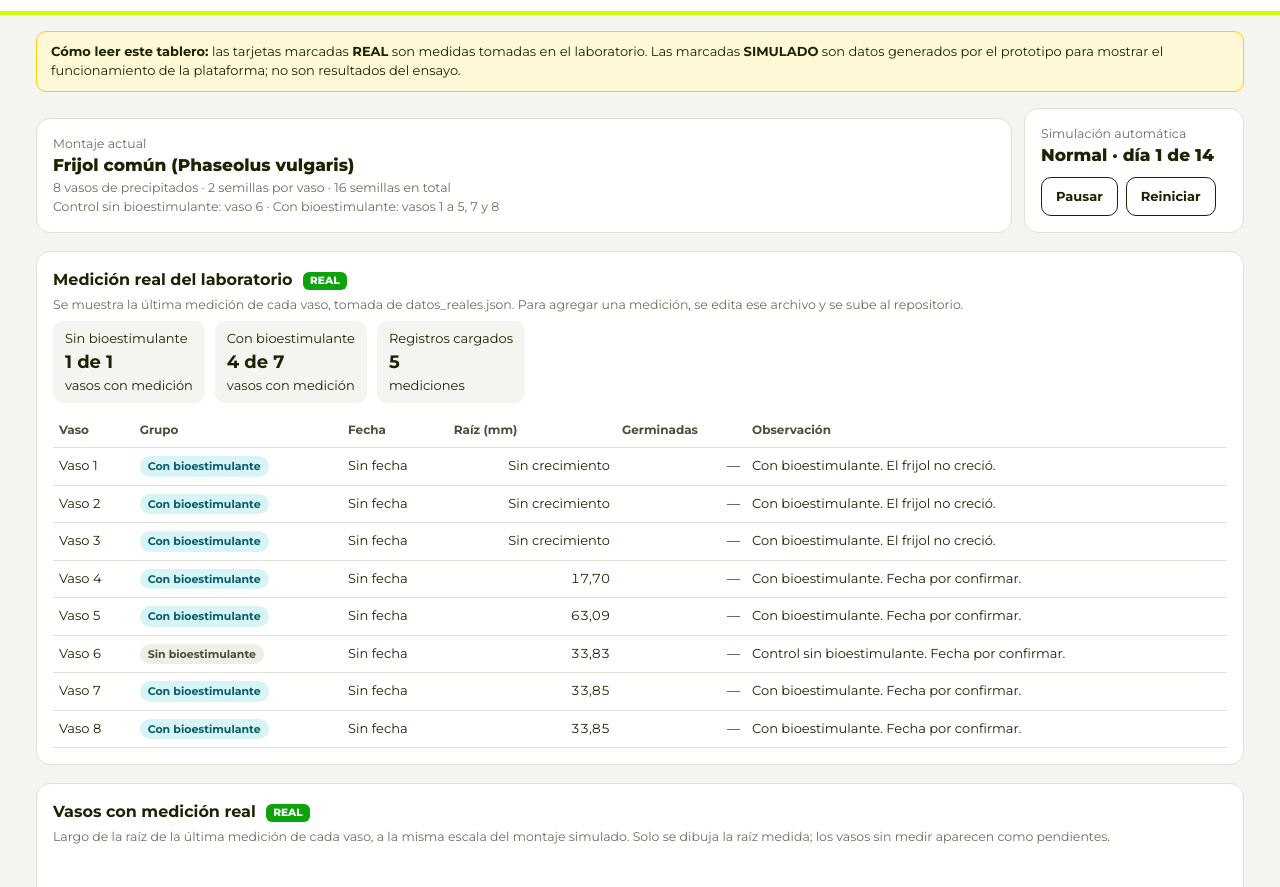
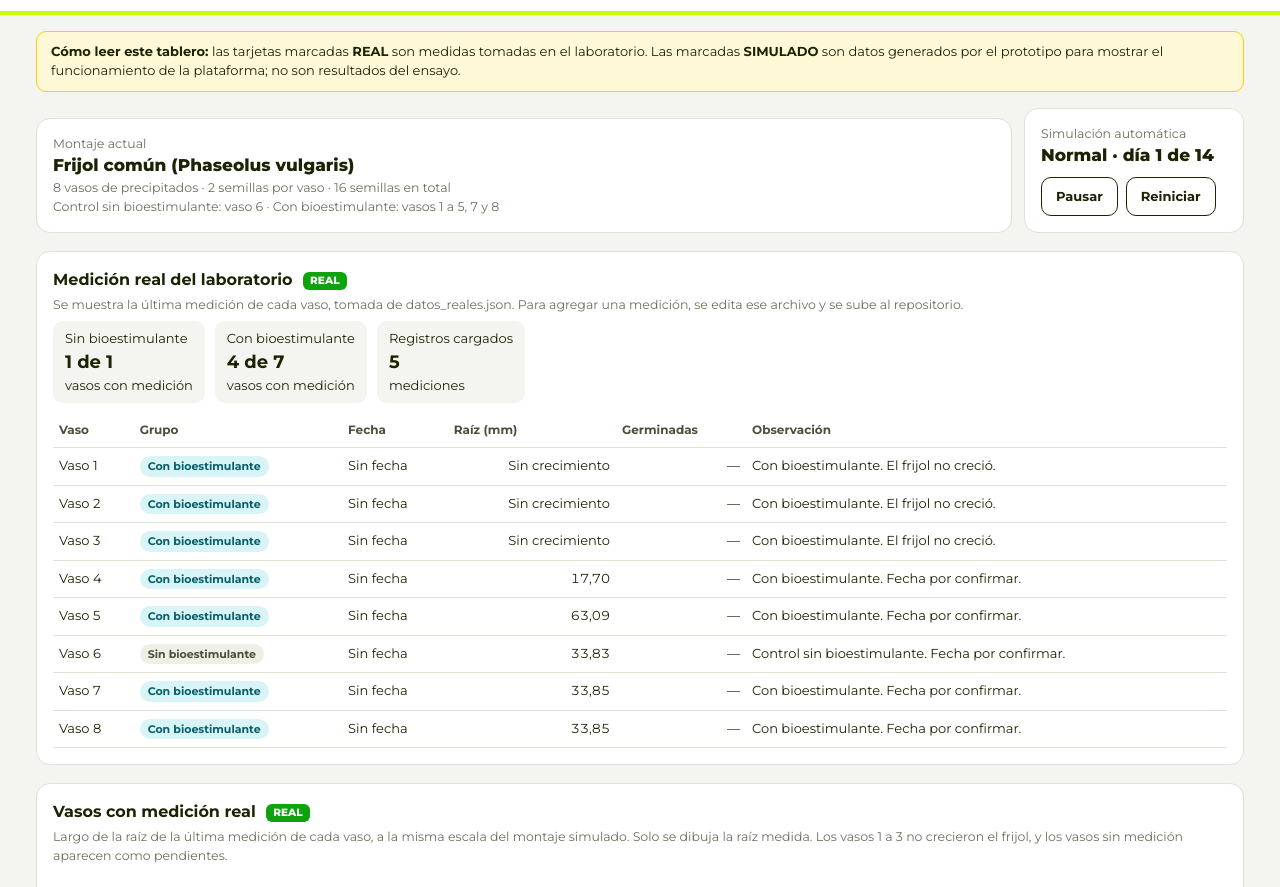
Before and after one commit to SEBASCF13/monitoreo-cultivos-demo, a plain HTML site: page index.html in a window 1280 px wide. Shown: the part 65-952 px from the top of the page. Drawn offline with Linux system fonts and the light colour scheme.

Commit message:
Actualiza texto de vasos con medición real: vasos 1 a 3 sin crecimiento
Co-Authored-By: Claude Haiku 5.5 <noreply@anthropic.com>
Claude-Session: https://claude.ai/code/session_01QYmfdRD8y4GQBKVHhg8i6V

```diff
--- a/index.html
+++ b/index.html
@@ -266,7 +266,7 @@
   <!-- 1b. Vasos con medición real -->
   <section class="section card" aria-labelledby="t-ilusreal">
     <h2 id="t-ilusreal" style="margin:0 0 4px;font-size:16px;color:var(--brand-dark)">Vasos con medición real <span class="badge-real">REAL</span></h2>
-    <p class="muted" style="margin:0 0 8px">Largo de la raíz de la última medición de cada vaso, a la misma escala del montaje simulado. Solo se dibuja la raíz medida; los vasos sin medir aparecen como pendientes.</p>
+    <p class="muted" style="margin:0 0 8px">Largo de la raíz de la última medición de cada vaso, a la misma escala del montaje simulado. Solo se dibuja la raíz medida. Los vasos 1 a 3 no crecieron el frijol, y los vasos sin medición aparecen como pendientes.</p>
     <div class="ilus-wrap"><svg id="ilustracionReal" class="ilus" viewBox="0 0 980 310" role="img" aria-label="Vasos con la raíz medida en el laboratorio; los vasos sin medir aparecen como pendientes"></svg></div>
   </section>
 
```
